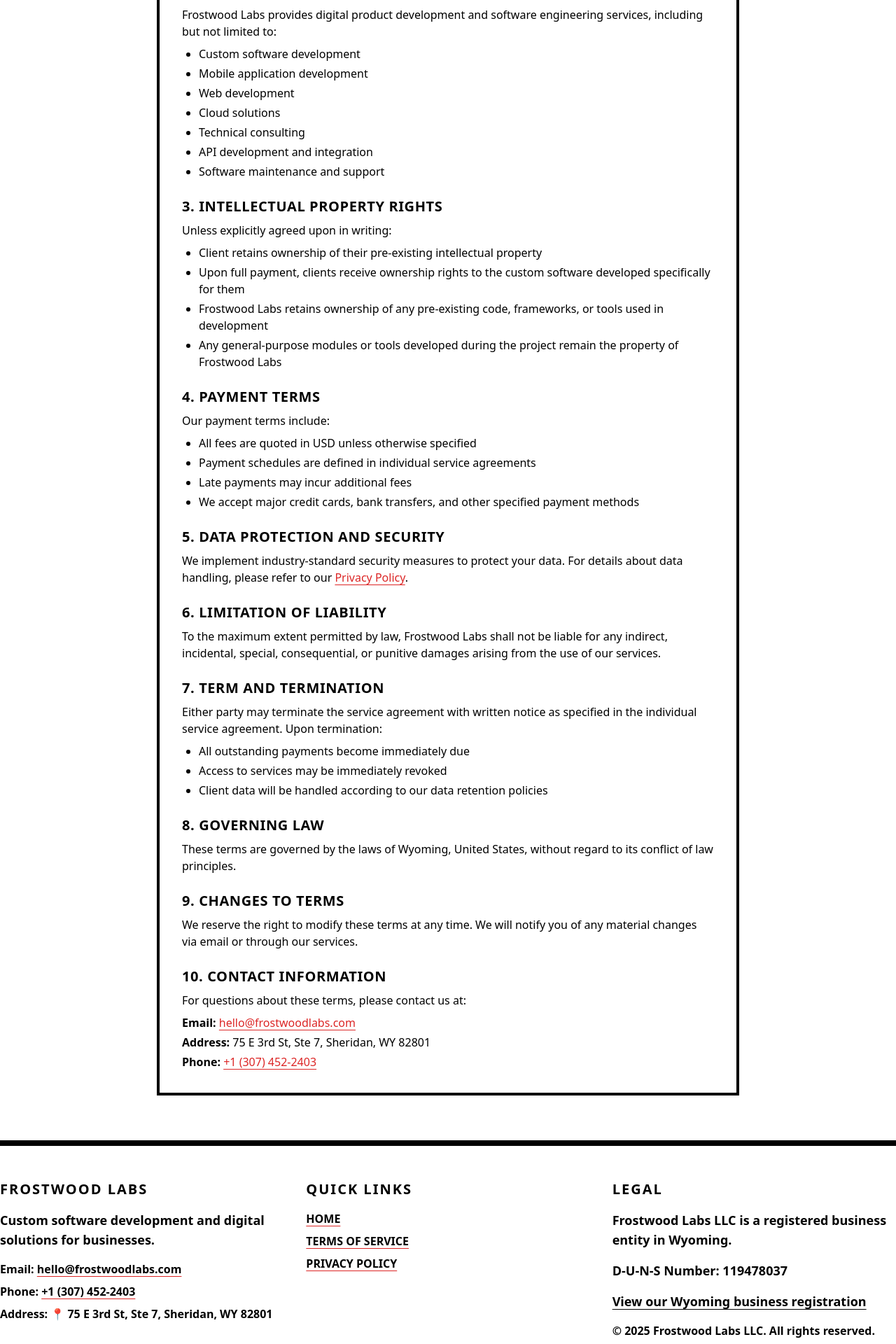
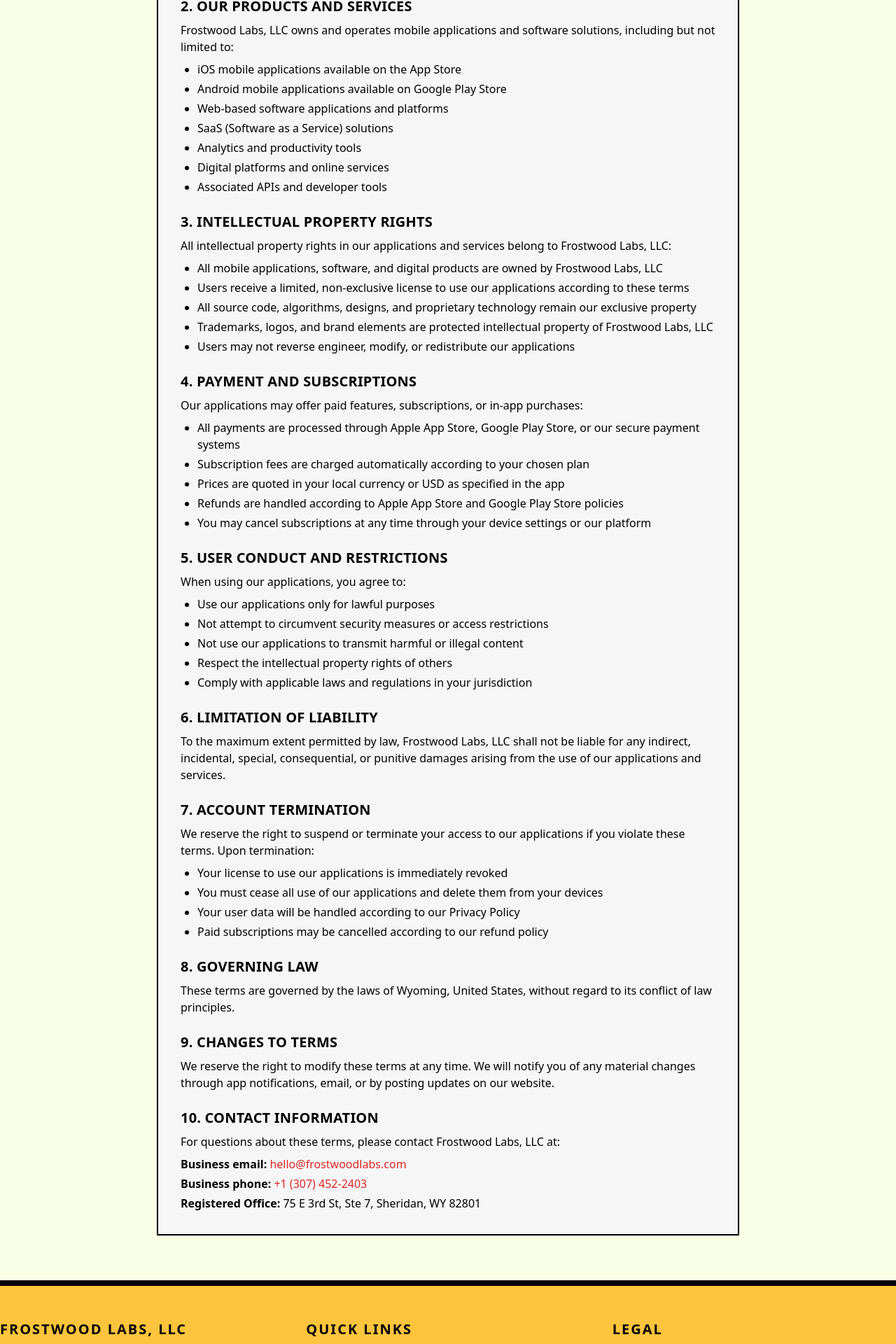
Before and after one commit to wladimir/frostwoodlabs, a React (Vite) app: page /terms in a window 1280 px wide. Shown: the part 419-2339 px from the top of the page at 70% size. Built offline with nearby package versions, Linux system fonts and the light colour scheme.

Commit message:
clearer mission

```diff
--- a/src/App.tsx
+++ b/src/App.tsx
@@ -20,7 +20,7 @@
 function App() {
   // Update page title on render
   useEffect(() => {
-    document.title = 'Frostwood Labs - Custom Software Development';
+    document.title = 'Frostwood Labs, LLC - Custom Software Development';
   }, []);
 
   return (
--- a/src/components/Footer.tsx
+++ b/src/components/Footer.tsx
@@ -3,15 +3,15 @@
 
 const Footer: React.FC = () => {
   return (
-    <footer className="brutalist-bg text-black border-t-8 border-black">
+    <footer className="text-black border-t-8 border-black" style={{backgroundColor: 'var(--color-yellow)'}}>
       <div className="container-max px-0">
         <div className="py-12">
           <div className="grid grid-cols-1 md:grid-cols-3 gap-8">
             {/* Company Info */}
             <div>
-              <h3 className="text-xl font-extrabold mb-4 uppercase tracking-widest text-black">Frostwood Labs</h3>
+              <h3 className="text-xl font-extrabold mb-4 uppercase tracking-widest text-black">Frostwood Labs, LLC</h3>
               <p className="text-lg font-bold mb-4 text-black">
-                Custom software development and digital solutions for businesses.
+                Custom software development and digital solutions.
               </p>
               <div className="space-y-2">
                 <p className="text-black font-bold">
@@ -21,7 +21,7 @@
                   <strong>Phone:</strong> <a href="tel:+13074522403" className="hover:underline text-black font-extrabold">+1 (307) 452-2403</a>
                 </p>
                 <p className="text-black font-bold">
-                  <strong>Address:</strong> <span role="img" aria-label="pin">📍</span> 75 E 3rd St, Ste 7, Sheridan, WY 82801
+                  <strong>Registered Office:</strong> <span role="img" aria-label="pin">📍</span> 75 E 3rd St, Ste 7, Sheridan, WY 82801
                 </p>
               </div>
             </div>
@@ -44,10 +44,10 @@
             <div>
               <h3 className="text-xl font-extrabold mb-4 uppercase tracking-widest text-black">Legal</h3>
               <p className="text-lg font-bold mb-4 text-black">
-                Frostwood Labs LLC is a registered business entity in Wyoming.
+                <strong>Legal entity name (D-U-N-S):</strong> Frostwood Labs, LLC
               </p>
               <p className="text-lg font-bold mb-4 text-black">
-                <strong>D-U-N-S Number:</strong> 119478037
+                <strong>D-U-N-S:</strong> 119478037
               </p>
               <p className="text-lg font-bold mb-4 text-black">
                 <a
@@ -60,7 +60,7 @@
                 </a>
               </p>
               <p className="text-black font-bold">
-                © {new Date().getFullYear()} Frostwood Labs LLC. All rights reserved.
+                © {new Date().getFullYear()} Frostwood Labs, LLC. All rights reserved.
               </p>
             </div>
           </div>
--- a/src/components/Hero.tsx
+++ b/src/components/Hero.tsx
@@ -2,7 +2,7 @@
 
 const Hero: React.FC = () => {
   return (
-    <section className="brutalist-bg section-padding pt-28 pb-12 border-b-8 border-black min-h-[60vh]">
+    <section className="section-padding pt-28 pb-12 border-b-8 border-black min-h-[60vh]" style={{backgroundColor: 'var(--color-yellow)'}}>
       <div className="container-max px-0">
         <div className="max-w-screen-md mx-auto px-4 text-center">
           <h1 className="text-3xl sm:text-5xl md:text-6xl font-extrabold text-black mt-8 sm:mt-16 mb-8 sm:mb-12 leading-tight uppercase tracking-wide">
--- a/src/components/Services.tsx
+++ b/src/components/Services.tsx
@@ -68,7 +68,7 @@
 
 const Services: React.FC = () => {
   return (
-    <section id="services" className="section-padding brutalist-bg">
+    <section id="services" className="section-padding" style={{backgroundColor: 'var(--color-mint)'}}>
       <div className="container-max px-0">
         <div className="text-center mb-16">
           <h2 className="text-4xl md:text-5xl font-extrabold text-black uppercase tracking-widest">Our Services</h2>
--- a/src/index.css
+++ b/src/index.css
@@ -10,13 +10,28 @@
     scroll-behavior: smooth;
   }
   :root {
+    --color-ink: #0a0a0a;
+    --color-bg: #f6f6f6;
+    --color-white: #ffffff;
+    --color-accent: #6b9ac4;
+
+    /* Page Colors */
+    --color-yellow: #ffc43d; /* Header, Hero, Footer backgrounds */
+    --color-mint: #f8ffe5; /* Features section background */
+    --color-teal: #1b9aaa; /* FAQ section background */
+    --color-pink: #ef476f; /* Early Access section background */
+    --color-button: #06d6a0; /* All buttons */
+
+    /* Legacy colors for compatibility */
     --color-primary: #111;
     --color-primary-dark: #222;
     --color-black: #111;
-    --color-white: #fff;
     --color-gray: #f5f5f5;
     --color-gray-dark: #d1d5db;
-    --color-accent: #e10600;
+  }
+  body {
+    background-color: var(--color-bg);
+    color: var(--color-ink);
   }
   h1,
   h2,
@@ -24,14 +39,41 @@
   h4,
   h5,
   h6 {
-    @apply uppercase font-extrabold tracking-wide;
-    letter-spacing: 0.03em;
+    @apply uppercase font-extrabold tracking-tight;
+    letter-spacing: 0.01em;
   }
 }
 
 @layer components {
+  .btn {
+    @apply inline-flex items-center justify-center select-none border-2 border-black rounded-none uppercase font-extrabold tracking-tight transition-colors duration-150;
+    line-height: 1;
+  }
+  .btn-sm {
+    @apply text-xs px-3 py-2;
+  }
+  .btn-md {
+    @apply text-sm px-4 py-3;
+  }
+  .btn-lg {
+    @apply text-lg px-6 py-4;
+  }
+
+  .btn-ghost {
+    @apply text-black border-black;
+    background-color: var(--color-button);
+  }
+  .btn-accent {
+    @apply text-black border-black focus:outline-none focus:ring-2 focus:ring-black focus:ring-offset-2;
+    background-color: var(--color-button);
+  }
+  .btn-muted {
+    @apply text-black border-black;
+    background-color: var(--color-button);
+  }
+
   .btn-primary {
-    @apply bg-white text-black font-extrabold py-3 px-8 uppercase border-4 border-black shadow-none rounded-none transition-colors focus:outline-none focus:ring-4 focus:ring-red-600 focus:ring-offset-2 underline underline-offset-4 decoration-red-600 hover:bg-red-600 hover:text-white hover:border-red-600;
+    @apply btn btn-accent btn-md;
   }
 
   .btn-secondary {
@@ -39,11 +81,11 @@
   }
 
   a {
-    @apply underline underline-offset-4 decoration-red-600 hover:text-red-600 transition-colors;
+    @apply no-underline transition-colors;
   }
 
   .section-padding {
-    @apply py-24 px-4 sm:px-8 lg:px-16;
+    @apply py-20 px-4 sm:px-6 lg:px-10;
   }
 
   .container-max {
@@ -51,12 +93,16 @@
   }
 
   .brutalist-border {
-    @apply border-4 border-black;
+    @apply border-2 border-black;
   }
 
   .brutalist-bg {
-    background: #fff !important;
-    color: #111 !important;
+    background: var(--color-bg) !important;
+    color: var(--color-ink) !important;
+  }
+
+  .card {
+    @apply bg-white border-2 border-black;
   }
 }
 
--- a/src/pages/Home.tsx
+++ b/src/pages/Home.tsx
@@ -4,7 +4,7 @@
 
 const Home: React.FC = () => {
   return (
-    <div className="pt-16 brutalist-bg min-h-screen">
+    <div className="pt-16 min-h-screen" style={{backgroundColor: 'var(--color-bg)'}}>
       <Hero />
       <Services />
     </div>
--- a/src/pages/Privacy.tsx
+++ b/src/pages/Privacy.tsx
@@ -4,7 +4,7 @@
 
 const Privacy: React.FC = () => {
   return (
-    <div className="pt-24 brutalist-bg min-h-screen">
+    <div className="pt-24 min-h-screen" style={{backgroundColor: 'var(--color-mint)'}}>
       <div className="max-w-4xl mx-auto px-4 sm:px-6 lg:px-8 pb-16">
         <Link to="/" className="inline-flex items-center text-black hover:text-red-600 mb-6 font-extrabold uppercase">
           <ArrowLeft className="h-4 w-4 mr-1" />
@@ -15,25 +15,31 @@
           <p className="text-black text-sm mb-6">Last updated: July 22, 2025</p>
           <div className="space-y-6">
             <div>
+              <p className="text-black text-base mb-6">
+                This Privacy Policy describes how Frostwood Labs, LLC ("we", "us", or "our") collects, uses, and protects information when you use our mobile applications, software solutions, and digital products.
+              </p>
+            </div>
+            <div>
               <h2 className="text-xl font-extrabold text-black uppercase">1. Information We Collect</h2>
               <div className="mt-2 space-y-3">
                 <div>
                   <h3 className="font-extrabold text-black uppercase">Personal Information:</h3>
                   <ul className="list-disc pl-6 text-indigo-200 space-y-1">
-                    <li className="text-black">Name and contact details</li>
-                    <li className="text-black">Business information</li>
-                    <li className="text-black">Payment information</li>
-                    <li className="text-black">Project requirements and specifications</li>
-                    <li className="text-black">Communications with our team</li>
+                    <li className="text-black">Account registration information (name, email)</li>
+                    <li className="text-black">Profile information and preferences</li>
+                    <li className="text-black">Payment information for subscriptions and purchases</li>
+                    <li className="text-black">User-generated content within our applications</li>
+                    <li className="text-black">Communications and support interactions</li>
                   </ul>
                 </div>
                 <div>
                   <h3 className="font-extrabold text-black uppercase">Technical Information:</h3>
                   <ul className="list-disc pl-6 text-indigo-200 space-y-1">
-                    <li className="text-black">IP addresses</li>
-                    <li className="text-black">Browser type and version</li>
-                    <li className="text-black">Device information</li>
-                    <li className="text-black">Usage data and analytics</li>
+                    <li className="text-black">Device identifiers and mobile advertising IDs</li>
+                    <li className="text-black">Operating system and app version information</li>
+                    <li className="text-black">App usage statistics and performance data</li>
+                    <li className="text-black">Crash reports and diagnostic information</li>
+                    <li className="text-black">Network and connectivity information</li>
                   </ul>
                 </div>
               </div>
@@ -42,12 +48,13 @@
             <div>
               <h2 className="text-xl font-extrabold text-black uppercase">2. How We Use Your Information</h2>
               <ul className="mt-2 list-disc pl-6 text-indigo-200 space-y-1">
-                <li className="text-black">Providing and improving our services</li>
-                <li className="text-black">Communicating about projects and services</li>
-                <li className="text-black">Processing payments</li>
-                <li className="text-black">Complying with legal obligations</li>
-                <li className="text-black">Analyzing and improving our website and services</li>
-                <li className="text-black">Sending relevant marketing communications (with consent)</li>
+                <li className="text-black">Operating and maintaining our mobile applications</li>
+                <li className="text-black">Personalizing your app experience and content</li>
+                <li className="text-black">Processing payments for subscriptions and in-app purchases</li>
+                <li className="text-black">Providing customer support and responding to inquiries</li>
+                <li className="text-black">Analyzing app usage to improve functionality and performance</li>
+                <li className="text-black">Sending app updates, security alerts, and administrative messages</li>
+                <li className="text-black">Complying with legal obligations and enforcing our terms</li>
               </ul>
             </div>
 
@@ -67,10 +74,12 @@
                 We may share your data with:
               </p>
               <ul className="mt-2 list-disc pl-6 text-indigo-200 space-y-1">
-                <li className="text-black">Service providers and subcontractors</li>
-                <li className="text-black">Payment processors</li>
-                <li className="text-black">Analytics providers</li>
-                <li className="text-black">Legal authorities when required</li>
+                <li className="text-black">App store platforms (Apple App Store, Google Play Store) for distribution</li>
+                <li className="text-black">Payment processors for subscription and purchase processing</li>
+                <li className="text-black">Analytics services to understand app usage and performance</li>
+                <li className="text-black">Cloud infrastructure providers for data storage and processing</li>
+                <li className="text-black">Customer support platforms for providing assistance</li>
+                <li className="text-black">Legal authorities when required by law</li>
               </ul>
             </div>
 
@@ -140,12 +149,12 @@
             <div>
               <h2 className="text-xl font-extrabold text-black uppercase">12. Contact Us</h2>
               <p className="mt-2 text-black">
-                For privacy-related inquiries, please contact us at:
+                For privacy-related inquiries, please contact Frostwood Labs, LLC at:
               </p>
               <ul className="mt-2 list-none text-black space-y-1">
-                <li className="text-black"><strong>Email:</strong> <a href="mailto:hello@frostwoodlabs.com" className="text-red-600 hover:underline">hello@frostwoodlabs.com</a></li>
-                <li className="text-black"><strong>Address:</strong> 75 E 3rd St, Ste 7, Sheridan, WY 82801</li>
-                <li className="text-black"><strong>Phone:</strong> <a href="tel:+13074522403" className="text-red-600 hover:underline">+1 (307) 452-2403</a></li>
+                <li className="text-black"><strong>Business email:</strong> <a href="mailto:hello@frostwoodlabs.com" className="text-red-600 hover:underline">hello@frostwoodlabs.com</a></li>
+                <li className="text-black"><strong>Business phone:</strong> <a href="tel:+13074522403" className="text-red-600 hover:underline">+1 (307) 452-2403</a></li>
+                <li className="text-black"><strong>Registered Office:</strong> 75 E 3rd St, Ste 7, Sheridan, WY 82801</li>
               </ul>
             </div>
           </div>
--- a/src/pages/Terms.tsx
+++ b/src/pages/Terms.tsx
@@ -4,7 +4,7 @@
 
 const Terms: React.FC = () => {
   return (
-    <div className="pt-24 brutalist-bg min-h-screen">
+    <div className="pt-24 min-h-screen" style={{backgroundColor: 'var(--color-mint)'}}>
       <div className="max-w-4xl mx-auto px-4 sm:px-6 lg:px-8 pb-16">
         <Link to="/" className="inline-flex items-center text-black hover:text-red-600 mb-6 font-extrabold uppercase">
           <ArrowLeft className="h-4 w-4 mr-1" />
@@ -17,75 +17,85 @@
             <div>
               <h2 className="text-xl font-extrabold text-black uppercase">1. Agreement to Terms</h2>
               <p className="mt-2 text-black">
-                By accessing and using Frostwood Labs' services, you agree to be bound by these Terms of Service and acknowledge that you have read and understood our Privacy Policy.
+                By downloading, installing, or using Frostwood Labs, LLC's mobile applications and software products, you agree to be bound by these Terms of Service and acknowledge that you have read and understood our Privacy Policy.
               </p>
             </div>
 
             <div>
-              <h2 className="text-xl font-extrabold text-black uppercase">2. Description of Services</h2>
+              <h2 className="text-xl font-extrabold text-black uppercase">2. Our Products and Services</h2>
               <p className="mt-2 text-black">
-                Frostwood Labs provides digital product development and software engineering services, including but not limited to:
+                Frostwood Labs, LLC owns and operates mobile applications and software solutions, including but not limited to:
               </p>
               <ul className="mt-2 list-disc pl-6 text-black space-y-1">
-                <li>Custom software development</li>
-                <li>Mobile application development</li>
-                <li>Web development</li>
-                <li>Cloud solutions</li>
-                <li>Technical consulting</li>
-                <li>API development and integration</li>
-                <li>Software maintenance and support</li>
+                <li>iOS mobile applications available on the App Store</li>
+                <li>Android mobile applications available on Google Play Store</li>
+                <li>Web-based software applications and platforms</li>
+                <li>SaaS (Software as a Service) solutions</li>
+                <li>Analytics and productivity tools</li>
+                <li>Digital platforms and online services</li>
+                <li>Associated APIs and developer tools</li>
               </ul>
             </div>
 
             <div>
               <h2 className="text-xl font-extrabold text-black uppercase">3. Intellectual Property Rights</h2>
               <p className="mt-2 text-black">
-                Unless explicitly agreed upon in writing:
+                All intellectual property rights in our applications and services belong to Frostwood Labs, LLC:
               </p>
               <ul className="mt-2 list-disc pl-6 text-black space-y-1">
-                <li>Client retains ownership of their pre-existing intellectual property</li>
-                <li>Upon full payment, clients receive ownership rights to the custom software developed specifically for them</li>
-                <li>Frostwood Labs retains ownership of any pre-existing code, frameworks, or tools used in development</li>
-                <li>Any general-purpose modules or tools developed during the project remain the property of Frostwood Labs</li>
+                <li>All mobile applications, software, and digital products are owned by Frostwood Labs, LLC</li>
+                <li>Users receive a limited, non-exclusive license to use our applications according to these terms</li>
+                <li>All source code, algorithms, designs, and proprietary technology remain our exclusive property</li>
+                <li>Trademarks, logos, and brand elements are protected intellectual property of Frostwood Labs, LLC</li>
+                <li>Users may not reverse engineer, modify, or redistribute our applications</li>
               </ul>
             </div>
 
             <div>
-              <h2 className="text-xl font-extrabold text-black uppercase">4. Payment Terms</h2>
+              <h2 className="text-xl font-extrabold text-black uppercase">4. Payment and Subscriptions</h2>
               <p className="mt-2 text-black">
-                Our payment terms include:
+                Our applications may offer paid features, subscriptions, or in-app purchases:
               </p>
               <ul className="mt-2 list-disc pl-6 text-black space-y-1">
-                <li>All fees are quoted in USD unless otherwise specified</li>
-                <li>Payment schedules are defined in individual service agreements</li>
-                <li>Late payments may incur additional fees</li>
-                <li>We accept major credit cards, bank transfers, and other specified payment methods</li>
+                <li>All payments are processed through Apple App Store, Google Play Store, or our secure payment systems</li>
+                <li>Subscription fees are charged automatically according to your chosen plan</li>
+                <li>Prices are quoted in your local currency or USD as specified in the app</li>
+                <li>Refunds are handled according to Apple App Store and Google Play Store policies</li>
+                <li>You may cancel subscriptions at any time through your device settings or our platform</li>
               </ul>
             </div>
 
             <div>
-              <h2 className="text-xl font-extrabold text-black uppercase">5. Data Protection and Security</h2>
+              <h2 className="text-xl font-extrabold text-black uppercase">5. User Conduct and Restrictions</h2>
               <p className="mt-2 text-black">
-                We implement industry-standard security measures to protect your data. For details about data handling, please refer to our <Link to="/privacy" className="text-red-600 hover:underline">Privacy Policy</Link>.
+                When using our applications, you agree to:
               </p>
+              <ul className="mt-2 list-disc pl-6 text-black space-y-1">
+                <li>Use our applications only for lawful purposes</li>
+                <li>Not attempt to circumvent security measures or access restrictions</li>
+                <li>Not use our applications to transmit harmful or illegal content</li>
+                <li>Respect the intellectual property rights of others</li>
+                <li>Comply with applicable laws and regulations in your jurisdiction</li>
+              </ul>
             </div>
 
             <div>
               <h2 className="text-xl font-extrabold text-black uppercase">6. Limitation of Liability</h2>
               <p className="mt-2 text-black">
-                To the maximum extent permitted by law, Frostwood Labs shall not be liable for any indirect, incidental, special, consequential, or punitive damages arising from the use of our services.
+                To the maximum extent permitted by law, Frostwood Labs, LLC shall not be liable for any indirect, incidental, special, consequential, or punitive damages arising from the use of our applications and services.
               </p>
             </div>
 
             <div>
-              <h2 className="text-xl font-extrabold text-black uppercase">7. Term and Termination</h2>
+              <h2 className="text-xl font-extrabold text-black uppercase">7. Account Termination</h2>
               <p className="mt-2 text-black">
-                Either party may terminate the service agreement with written notice as specified in the individual service agreement. Upon termination:
+                We reserve the right to suspend or terminate your access to our applications if you violate these terms. Upon termination:
               </p>
               <ul className="mt-2 list-disc pl-6 text-black space-y-1">
-                <li>All outstanding payments become immediately due</li>
-                <li>Access to services may be immediately revoked</li>
-                <li>Client data will be handled according to our data retention policies</li>
+                <li>Your license to use our applications is immediately revoked</li>
+                <li>You must cease all use of our applications and delete them from your devices</li>
+                <li>Your user data will be handled according to our Privacy Policy</li>
+                <li>Paid subscriptions may be cancelled according to our refund policy</li>
               </ul>
             </div>
 
@@ -99,19 +109,19 @@
             <div>
               <h2 className="text-xl font-extrabold text-black uppercase">9. Changes to Terms</h2>
               <p className="mt-2 text-black">
-                We reserve the right to modify these terms at any time. We will notify you of any material changes via email or through our services.
+                We reserve the right to modify these terms at any time. We will notify you of any material changes through app notifications, email, or by posting updates on our website.
               </p>
             </div>
 
             <div>
               <h2 className="text-xl font-extrabold text-black uppercase">10. Contact Information</h2>
               <p className="mt-2 text-black">
-                For questions about these terms, please contact us at:
+                For questions about these terms, please contact Frostwood Labs, LLC at:
               </p>
               <ul className="mt-2 list-none text-black space-y-1">
-                <li><strong>Email:</strong> <a href="mailto:hello@frostwoodlabs.com" className="text-red-600 hover:underline">hello@frostwoodlabs.com</a></li>
-                <li><strong>Address:</strong> 75 E 3rd St, Ste 7, Sheridan, WY 82801</li>
-                <li><strong>Phone:</strong> <a href="tel:+13074522403" className="text-red-600 hover:underline">+1 (307) 452-2403</a></li>
+                <li><strong>Business email:</strong> <a href="mailto:hello@frostwoodlabs.com" className="text-red-600 hover:underline">hello@frostwoodlabs.com</a></li>
+                <li><strong>Business phone:</strong> <a href="tel:+13074522403" className="text-red-600 hover:underline">+1 (307) 452-2403</a></li>
+                <li><strong>Registered Office:</strong> 75 E 3rd St, Ste 7, Sheridan, WY 82801</li>
               </ul>
             </div>
           </div>
```
Also changed, not shown: src/components/Navbar.tsx (+4 -4 lines).
